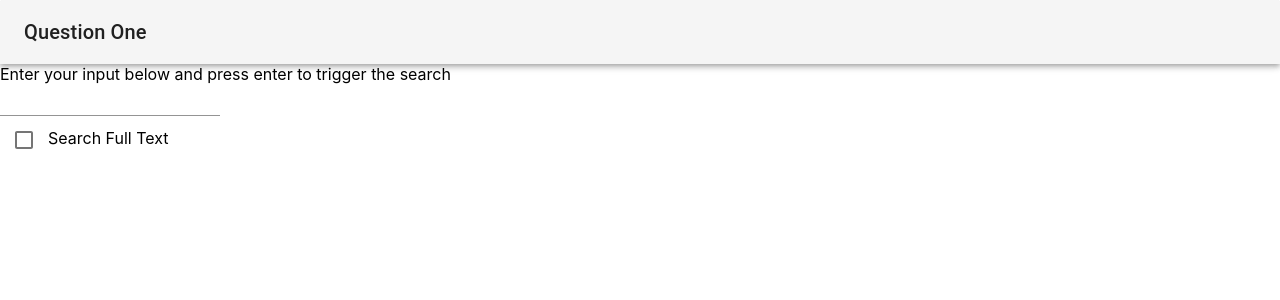
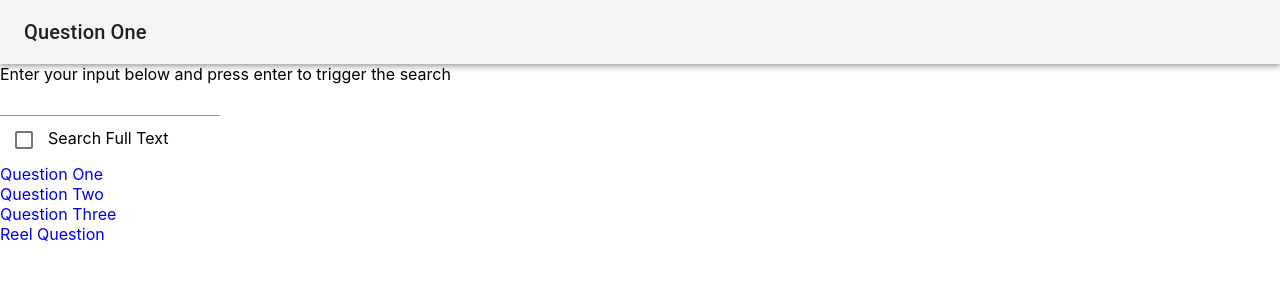
Before and after one commit to herrmondlicht/activity, a React (Create React App) app in the folder front/: page /question1 in a window 1280 px wide. Shown: the top 300 px of the page. Built offline with nearby package versions, Linux system fonts and the light colour scheme.

Commit message:
feat(mainPage): render
Adds Menu on rendering

```diff
--- a/front/src/components/Main/MainPage.js
+++ b/front/src/components/Main/MainPage.js
@@ -2,16 +2,43 @@ import React from 'react'
 import styles from './styles/MainPage.css'
 import QuestionOnePage from '../QuestionOnePage';
 import CustomAppBar from '../CustomAppBar';
-export const createMainPage = (React) => {
+import { BrowserRouter as Router, Route } from 'react-router-dom'
+import Menu from '../BottomMenu/Menu';
+
+const ROUTES = [
+  {
+    name: 'Question One',
+    to: '/question1'
+  },
+  {
+    name: 'Question Two',
+    to: '/question2'
+  },
+  {
+    name: 'Question Three',
+    to: '/question3'
+  },
+  {
+    name: 'Reel Question',
+    to: '/reel-question'
+  }
+]
+
+export const createMainPage = (React, { routes = ROUTES } = {}) => {
 
   class MainPage extends React.Component {
     render() {
       return (
         <div className={styles['main-page']}>
           <CustomAppBar title={'Question One '} />
-          <div className={styles['page-container']}>
-            <QuestionOnePage />
-          </div>
+          <Router>
+            <div className={styles['page-container']}>
+              <div className={styles['page-container-content']}>
+                <Route exact path='/question1' component={QuestionOnePage} />
+              </div>
+              <Menu routes={routes} />
+            </div>
+          </Router>
         </div>
       )
     }
--- a/front/src/components/Main/styles/MainPage.css
+++ b/front/src/components/Main/styles/MainPage.css
@@ -8,10 +8,17 @@
   flex-flow: column;
 }
 
-:local(.page-container){
+:local(.page-container-content){
   height:100%;
   width:100%;
   box-sizing:border-box;
   padding: 30px;
   overflow: auto
 }
+
+:local(.page-container){
+  display: flex;
+  flex-flow: column;
+  height: 100%;
+  overflow: hidden;
+}
```
